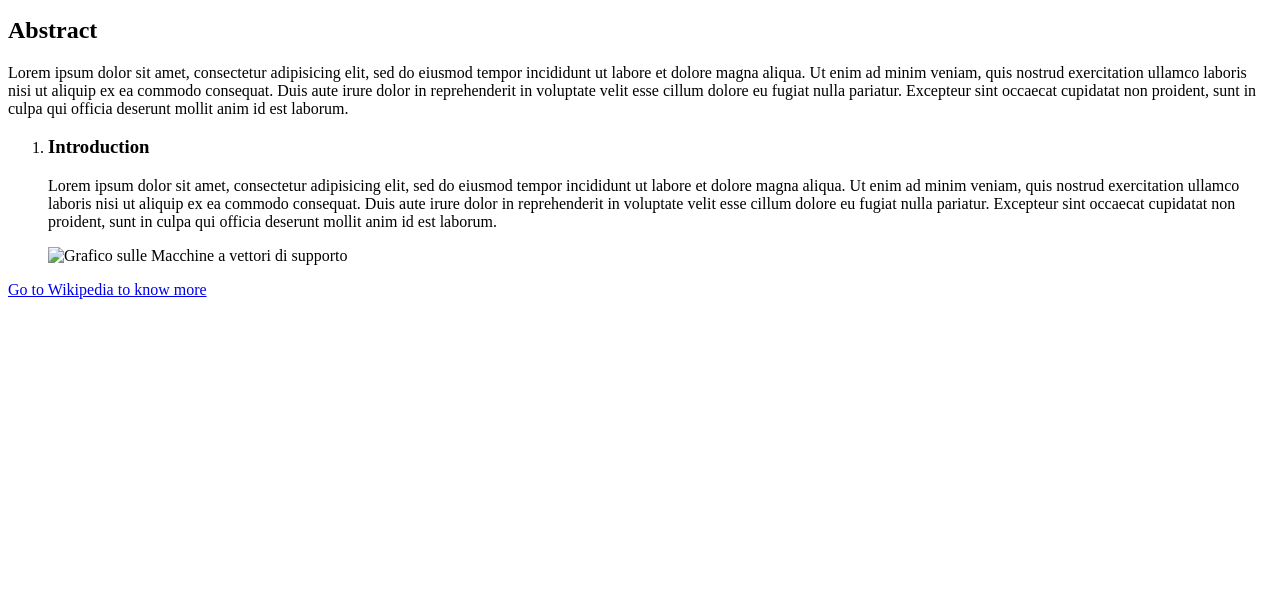
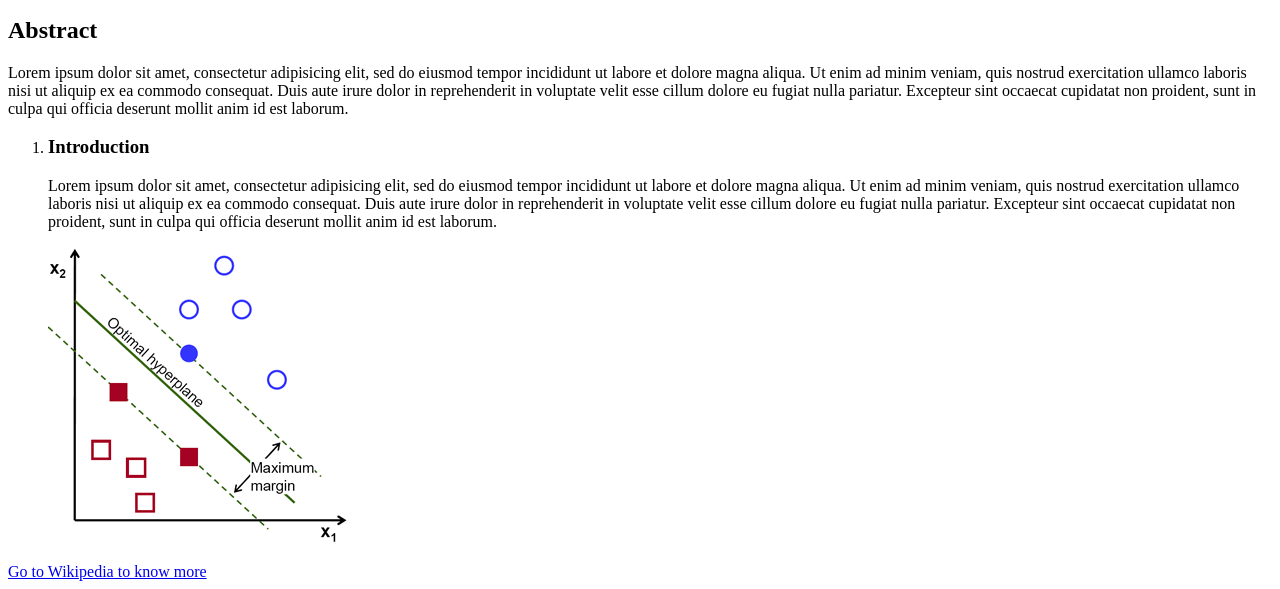
Before and after one commit to rc2pc2/html-lc-paper, a plain HTML site: page index.html in a window 1280 px wide. Shown: the part 224-813 px from the top of the page. Drawn offline with Linux system fonts and the light colour scheme.

Commit message:
hotfix on graph image source

```diff
--- a/index.html
+++ b/index.html
@@ -43,7 +43,7 @@
                             Lorem ipsum dolor sit amet, consectetur adipisicing elit, sed do eiusmod tempor incididunt ut labore et dolore magna aliqua. Ut enim ad minim veniam, quis nostrud exercitation ullamco laboris nisi ut aliquip ex ea commodo consequat. Duis aute irure dolor in reprehenderit in voluptate velit esse cillum dolore eu fugiat nulla pariatur. Excepteur sint occaecat cupidatat non proident, sunt in culpa qui officia deserunt mollit anim id est laborum.
                         </p>
 
-                        <img src="optimal-hyperplane.png" alt="Grafico sulle Macchine a vettori di supporto">
+                        <img src="img/optimal-hyperplane.png" alt="Grafico sulle Macchine a vettori di supporto">
 
                     </li>
                 </ol>
```
